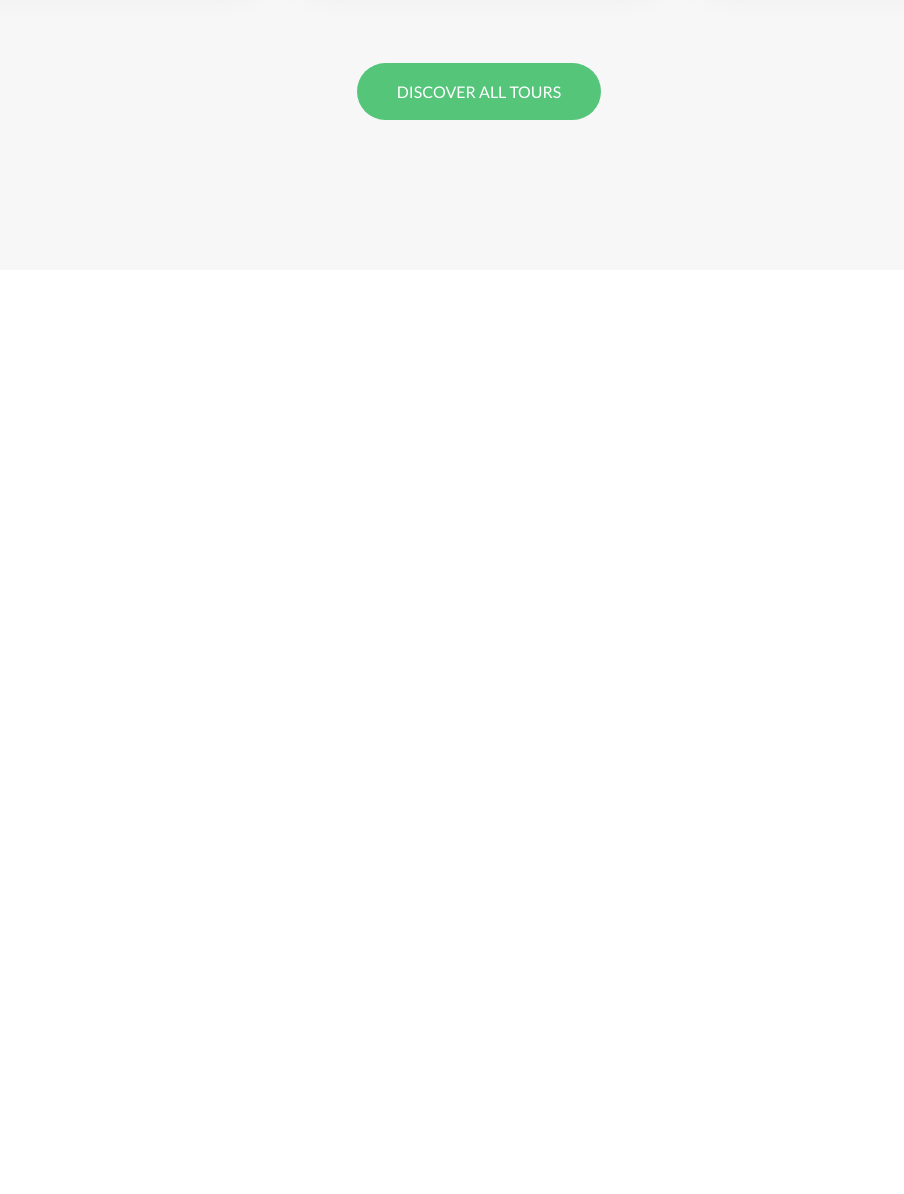
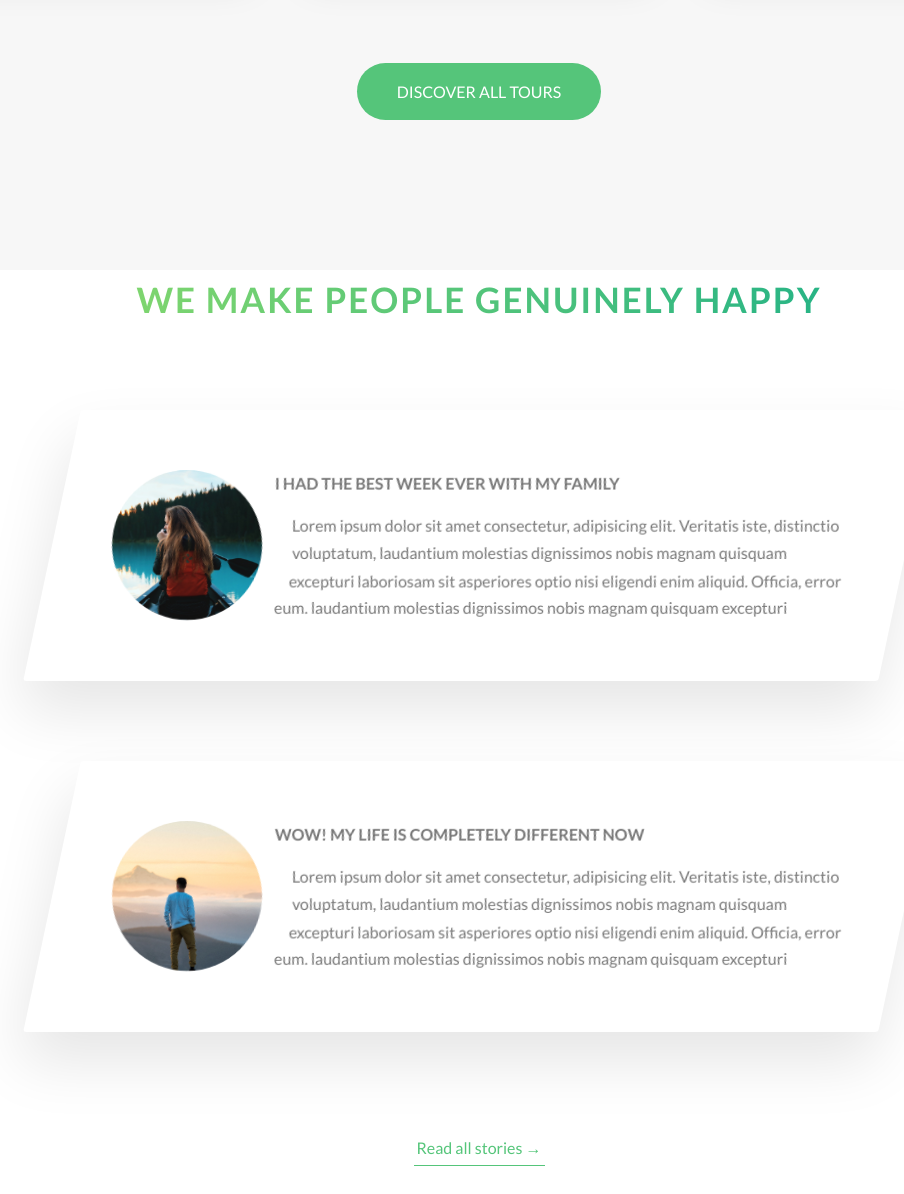
Before and after one commit to kevinujoodha/1-Natours, a website: page index.html in a window 1280 px wide. Shown: the part 3059-4253 px from the top of the page, without its empty margins (161-1065 px from the left). Before the commit the page ends 3359 px from the top, so only its background shows below. Drawn offline with Linux system fonts and the light colour scheme.

Commit message:
stories section

```diff
--- a/index.html
+++ b/index.html
@@ -247,6 +247,61 @@
 
         </section>
 
+        <section class="section-stories">
+            <div class="u-center-text u-margin-bottom-big">
+                <h2 class="heading-secondary">
+                    We make people genuinely happy
+                </h2>
+            </div>
+
+            <div class="row">
+                <div class="story">
+                    <figure class="story__shape">
+                        <img src="img/nat-8.jpg" alt="Person on a tour" class="story__img">
+                        <figcaption class="story__caption">Mary Smith</figcaption>
+                    </figure>
+                    <div class="story__text">
+                        <h3 class="heading-tertiary u-margin-bottom-small">I had the best week ever with my family</h3>
+                        <p>
+                            Lorem ipsum dolor sit amet consectetur, adipisicing elit. Veritatis iste, distinctio
+                            voluptatum,
+                            laudantium molestias dignissimos nobis magnam quisquam excepturi laboriosam sit asperiores
+                            optio
+                            nisi eligendi enim aliquid. Officia, error eum.
+                            laudantium molestias dignissimos nobis magnam quisquam excepturi
+                        </p>
+                    </div>
+                </div>
+            </div>
+
+            <div class="row">
+                <div class="story">
+                    <figure class="story__shape">
+                        <img src="img/nat-9.jpg" alt="Person on a tour" class="story__img">
+                        <figcaption class="story__caption">Jack Wilson</figcaption>
+                    </figure>
+                    <div class="story__text">
+                        <h3 class="heading-tertiary u-margin-bottom-small">WOW! My life is completely different now</h3>
+                        <p>
+                            Lorem ipsum dolor sit amet consectetur, adipisicing elit. Veritatis iste, distinctio
+                            voluptatum,
+                            laudantium molestias dignissimos nobis magnam quisquam excepturi laboriosam sit asperiores
+                            optio
+                            nisi eligendi enim aliquid. Officia, error eum.
+                            laudantium molestias dignissimos nobis magnam quisquam excepturi
+                        </p>
+                    </div>
+                </div>
+            </div>
+
+            <div class="u-center-text u-margin-top-huge">
+                <a href="#" class="btn-text">Read all stories &rarr;</a>
+            </div>
+
+
+
+        </section>
+
     </main>
 
     <!-- <section class="grid-test">
--- /dev/null
+++ b/sass/components/_story.scss
@@ -0,0 +1,62 @@
+.story {
+    width: 75%;
+    margin: 0 auto;
+    box-shadow: 0 3rem 6rem rgba($color-black, .1);
+    background-color: $color-white;
+    border-radius: 3px;
+    padding: 6rem;
+    padding-left: 9rem;
+    font-size: $default-font-size;
+    transform: skewX(-12deg);
+
+
+    &__shape {
+        width: 15rem;
+        height: 15rem;
+        float: left;
+        -webkit-shape-outside: circle(50% at 50% 50%);
+        shape-outside: circle(50% at 50% 50%);
+        -webkit-clip-path: circle(50% at 50% 50%);
+        clip-path: circle(50% at 50% 50%);
+        transform: translateX(-3rem) skewX(12deg);
+        position: relative;
+    }
+
+    &__img {
+        height: 100%;
+        transform: translateX(-4rem) scale(1.4);
+        backface-visibility: hidden;
+        transition: all .5s;
+
+    }
+
+    &__text {
+        transform: skewX(12deg);
+    }
+
+    &__caption {
+        position: absolute;
+        top: 50%;
+        left: 50%;
+        transform: translate(-50%, 20%);
+        color: $color-white;
+        text-transform: uppercase;
+        font-size: 1.7rem;
+        text-align: center;
+        opacity: 0;
+        transition: all .5s;
+        backface-visibility: hidden;
+    }
+
+    &:hover &__caption {
+        opacity: 1;
+        transform: translate(-50%, -50%);
+    }
+
+    &:hover &__img {
+        transform: translateX(-4rem) scale(1);
+        filter: blur(3px) brightness(80%);
+
+    }
+
+}
--- a/sass/main.scss
+++ b/sass/main.scss
@@ -11,6 +11,7 @@
 @import "components/card";
 @import "components/composition";
 @import "components/feature-box";
+@import "components/story";
 
 @import "layout/grid";
 @import "layout/header";
--- a/sass/pages/_home.scss
+++ b/sass/pages/_home.scss
@@ -27,3 +27,8 @@
     padding: 25rem 0 15rem 0;
     margin-top: -10rem;
 }
+
+.esction-stories {
+    padding: 15rem 0;
+    background-color: $color-grey-light-1;
+}
```
Also changed, not shown: css/style.css.
